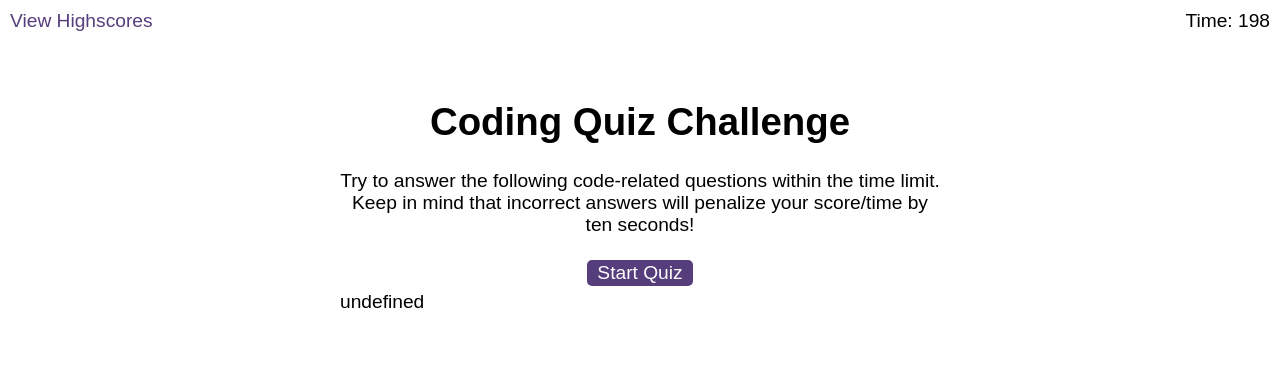
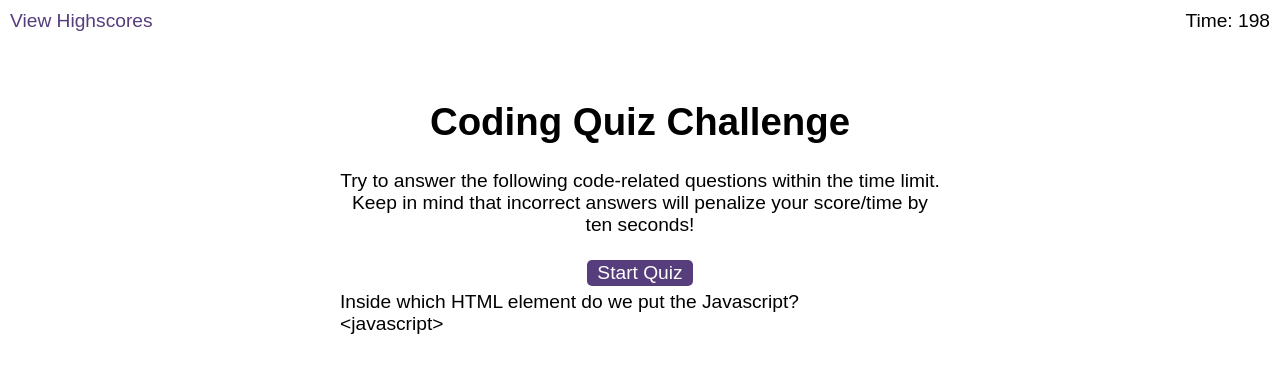
Before and after one commit to JayClay922/JavaScript-Trivia-Challenge, a plain HTML site: page trivia.html in a window 1280 px wide. Both pictures are taken after a click on the button "Start Quiz". Drawn offline with Linux system fonts and the light colour scheme.

Commit message:
adding code to get first question and answer to appear in the DOM

```diff
--- a/starter/assets/javascript/trivia-questions.js
+++ b/starter/assets/javascript/trivia-questions.js
@@ -40,16 +40,27 @@ let myTriviaQuestions = [{
 }
 ];
 
+let index = 0
+
 let startButton = document.getElementById("start");
 let timer = document.getElementById("time")
 let questions = document.getElementById("questions")
+let questionTitle = document.getElementById("question-title")
+let choices = document.getElementById("choices")
 questions.style.display = "block"
+
+function showQuestions() {
+    questions.innerHTML = myTriviaQuestions[index].question
+    for(let i = 0; i < myTriviaQuestions[index].answers.length; i++) {
+        choices.textContent = myTriviaQuestions[index].answers[i]
+    }
+}
 
 startButton.addEventListener("click", function () {
     let time = 200;
     timer.innerHTML = time;
-    questions.innerHTML = myTriviaQuestions.question && myTriviaQuestions.answers
-    console.log(questions.innerHTML)
+
+    showQuestions()
 
     let interval = setInterval(function () {
         time--;
--- a/trivia.html
+++ b/trivia.html
@@ -27,8 +27,8 @@
 
       <div id="questions" class="hide">
         <h2 id="question-title"></h2>
-        <div id="choices" class="choices"></div>
       </div>
+      <div id="choices" class="choices"></div>
 
       <div id="end-screen" class="hide">
         <h2>All done!</h2>
```
